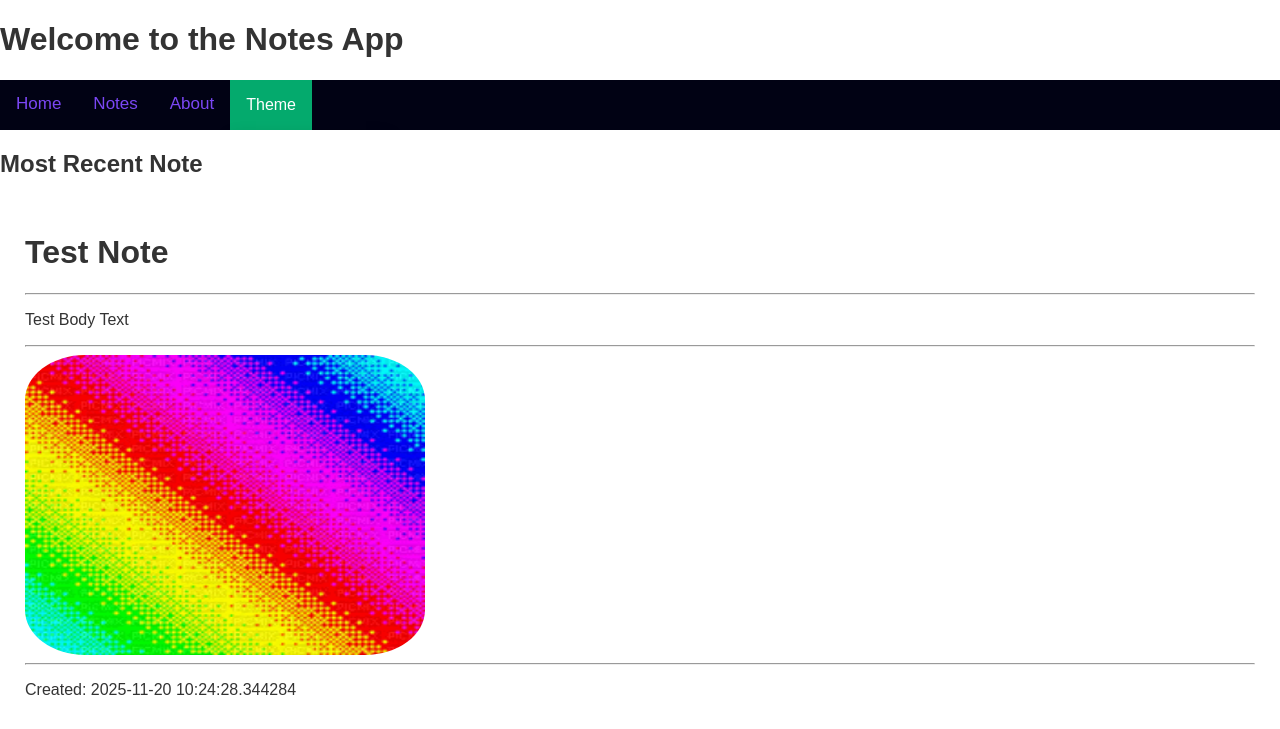
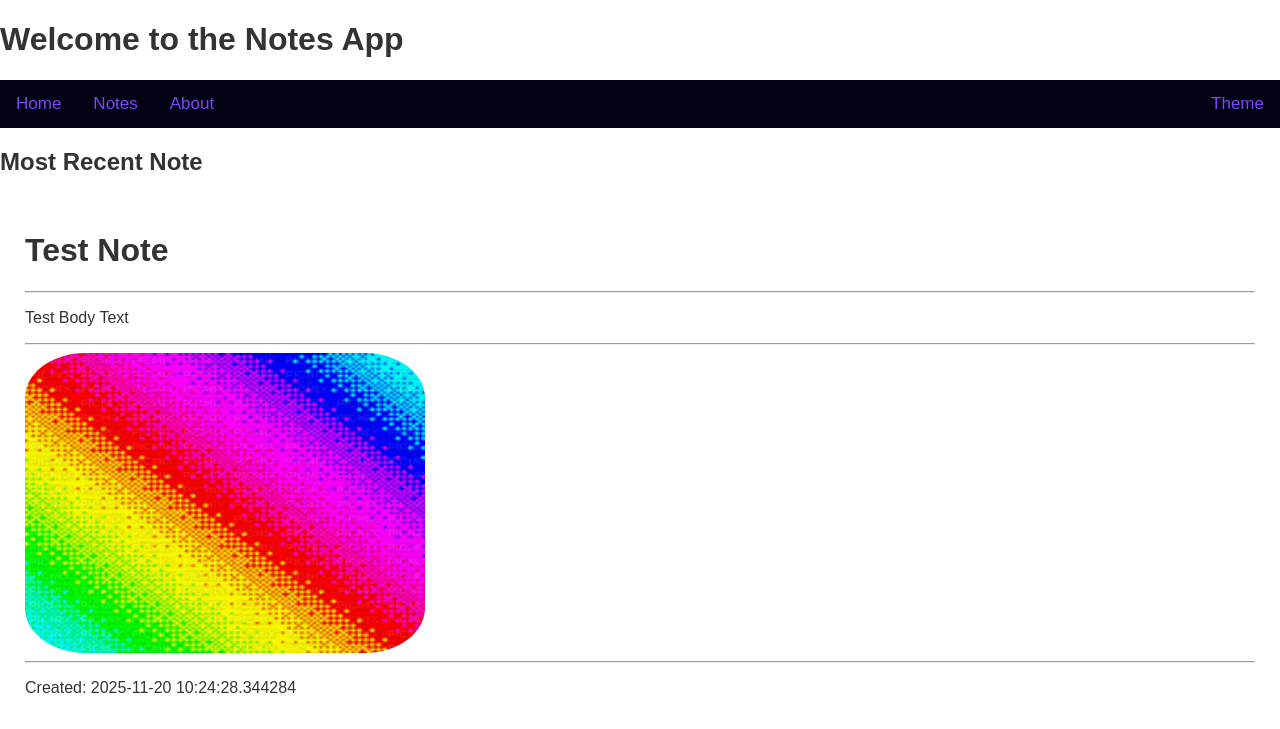
Before and after one commit to Esmith935/Notes-web-app, a Flask app: page / in a window 1280 px wide. Shown: the top 729 px of the page. Run offline with Flask 3, Linux system fonts and the light colour scheme; data comes from the database, SQL or seed files in the repository.

Commit message:
theme menu now allows to control light or dark mode.

```diff
--- a/static/styles.css
+++ b/static/styles.css
@@ -58,43 +58,61 @@ body {
 /* --- Dropdown Menu Styling --- */
 
 /* Dropdown Button */
-.dropbtn {
-  background-color: #04AA6D;
-  color: white;
-  padding: 16px;
-  font-size: 16px;
-  border: none;
+/* --- Dropdown Menu Styling --- */
+
+/* Container needed to position the dropdown content */
+.dropdown {
+  float: right;
+  overflow: hidden;
 }
 
-/* The container <div> - needed to position the dropdown content */
-.dropdown {
-  position: relative;
-  display: inline-block;
+/* Style the dropdown button to fit in with the navigation links */
+.dropbtn {
+  background-color: inherit;
+  color: #7b47f5; /* Match existing link color */
+  padding: 14px 16px; /* Match existing link padding */
+  font-size: 17px;
+  border: none;
+  cursor: pointer;
 }
 
-/* Dropdown Content (Hidden by Default) */
+/* Change the color of the dropdown button on hover */
+.dropdown:hover .dropbtn {
+  background-color: #0682d4; /* Match existing nav hover color */
+  color: black;
+}
+
+/* Dropdown content (hidden by default) */
 .dropdown-content {
-  display: all;
+  /* Hide the content until hover */
+  display: none;
+  /* Position relative to the dropdown container */
   position: absolute;
-  background-color: #f1f1f1;
+  background-color: #f9f9f9;
   min-width: 160px;
   box-shadow: 0px 8px 16px 0px rgba(0,0,0,0.2);
+  /* Ensure it appears above other elements */
   z-index: 1;
 }
 
 /* Links inside the dropdown */
 .dropdown-content a {
+  /* Override the main nav float property */
+  float: none;
   color: black;
   padding: 12px 16px;
   text-decoration: none;
+  /* Make them fill the container width */
+  display: block;
+  text-align: left;
+}
+
+/* Add a hover effect to dropdown links */
+.dropdown-content a:hover {
+  background-color: #ddd;
+}
+
+/* Show the dropdown menu on hover */
+.dropdown:hover .dropdown-content {
   display: block;
 }
-
-/* Change color of dropdown links on hover */
-.dropdown-content a:hover {background-color: #000000;}
-
-/* Show the dropdown menu on hover */
-.dropdown:hover .dropdown-content {display: ;}
-
-/* Change the background color of the dropdown button when the dropdown content is shown */
-.dropdown:hover .dropbtn {background-color: #3e8e41;}
--- a/templates/home.html
+++ b/templates/home.html
@@ -16,9 +16,7 @@
         <a href="{{ url_for('about') }}">About</a>
 
         <div class="dropdown">
-            <button class="dropbtn">Theme
-            <i class="fa fa-caret-down"></i>
-            </button>
+            <button class="dropbtn">Theme</button>
             <div class="dropdown-content">
                 <a href="#" onclick="document.body.classList.remove('dark-mode'); return false;">Light Mode</a>
                 <a href="#" onclick="document.body.classList.add('dark-mode'); return false;">Dark Mode</a>
```
Also changed, not shown: templates/about.html (+10 -1 lines), templates/notes.html (+10 -2 lines).
